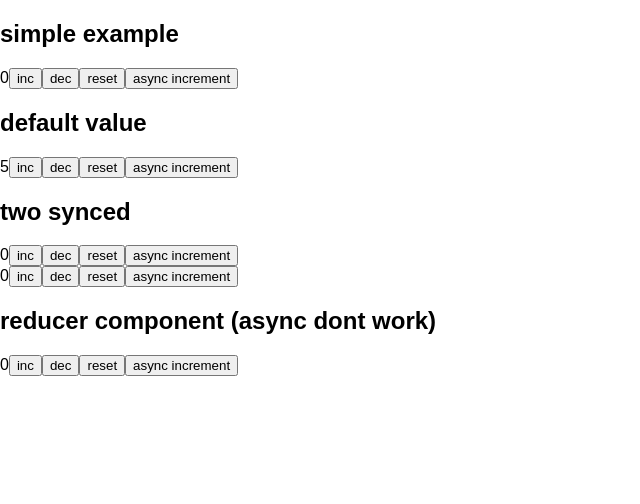
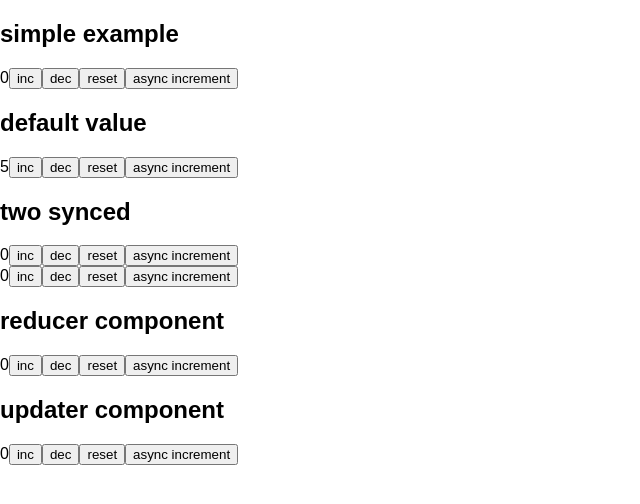
Before and after one commit to rqrqrqrq/context-playground, a React (Create React App) app: page / in a window 1280 px wide. Shown: the top 504 px of the page, without its empty margins (0-640 px from the left). Built offline with nearby package versions, Linux system fonts and the light colour scheme.

Commit message:
updater component + typings

```diff
--- a/src/App.js
+++ b/src/App.js
@@ -2,9 +2,10 @@
 
 import React, { Component } from 'react';
 import { Counter } from './Counter';
-import { ReducerCounter } from './Reducer';
+import { ReducerCounter } from './ReducerCounter';
 import { CounterModel } from './Counter/Model';
 import { CounterContainer } from './Counter/Container';
+import { UpdaterCounter } from './UpdaterCounter';
 
 class App extends Component<{}> {
   render() {
@@ -22,8 +23,11 @@ class App extends Component<{}> {
           <CounterContainer />
         </CounterModel>
 
-        <h2>reducer component (async dont work)</h2>
+        <h2>reducer component</h2>
         <ReducerCounter />
+
+        <h2>updater component</h2>
+        <UpdaterCounter />
       </div>
     );
   }
--- /dev/null
+++ b/src/UpdaterComponent/Updater.js
@@ -0,0 +1,32 @@
+// @flow
+
+import React, { type Node } from 'react';
+
+type Updater<S> = (state: S) => S;
+
+type Update<S> = (f: Updater<S>) => void;
+
+type RenderChildrenProp<S> = {
+  state: S,
+  update: Update<S>,
+};
+
+type RenderChildren<S> = (props: RenderChildrenProp<S>) => Node;
+
+type Props<S> = {
+  initialState: S,
+  children: RenderChildren<S>,
+};
+
+export class UpdaterComponent<S> extends React.Component<Props<S>, S> {
+  state: S = this.props.initialState;
+
+  update: Update<S> = updater => this.setState(updater);
+
+  render() {
+    return this.props.children({
+      state: this.state,
+      update: this.update,
+    });
+  }
+}
--- /dev/null
+++ b/src/UpdaterComponent/index.js
@@ -0,0 +1,3 @@
+// @flow
+
+export { UpdaterComponent as Updater } from './Updater';
--- /dev/null
+++ b/src/UpdaterCounter.js
@@ -0,0 +1,46 @@
+// @flow
+
+import React from 'react';
+import { Updater } from './UpdaterComponent';
+
+const initialState = {
+  value: 0,
+};
+
+export const UpdaterCounter = () => (
+  <Updater initialState={initialState}>
+    {({ state, update }) => (
+      <div>
+        {state.value}
+        <button
+          onClick={() =>
+            update(prevState => ({
+              value: prevState.value + 1,
+            }))
+          }
+        >
+          inc
+        </button>
+        <button
+          onClick={() =>
+            update(prevState => ({
+              value: prevState.value - 1,
+            }))
+          }
+        >
+          dec
+        </button>
+        <button onClick={() => update(() => initialState)}>reset</button>
+        <button
+          onClick={() =>
+            setTimeout(update, 1000, prevState => ({
+              value: prevState.value + 1,
+            }))
+          }
+        >
+          async increment
+        </button>
+      </div>
+    )}
+  </Updater>
+);
```
Also changed, not shown: src/ReducerCounter.js (renamed from src/Reducer.js).
